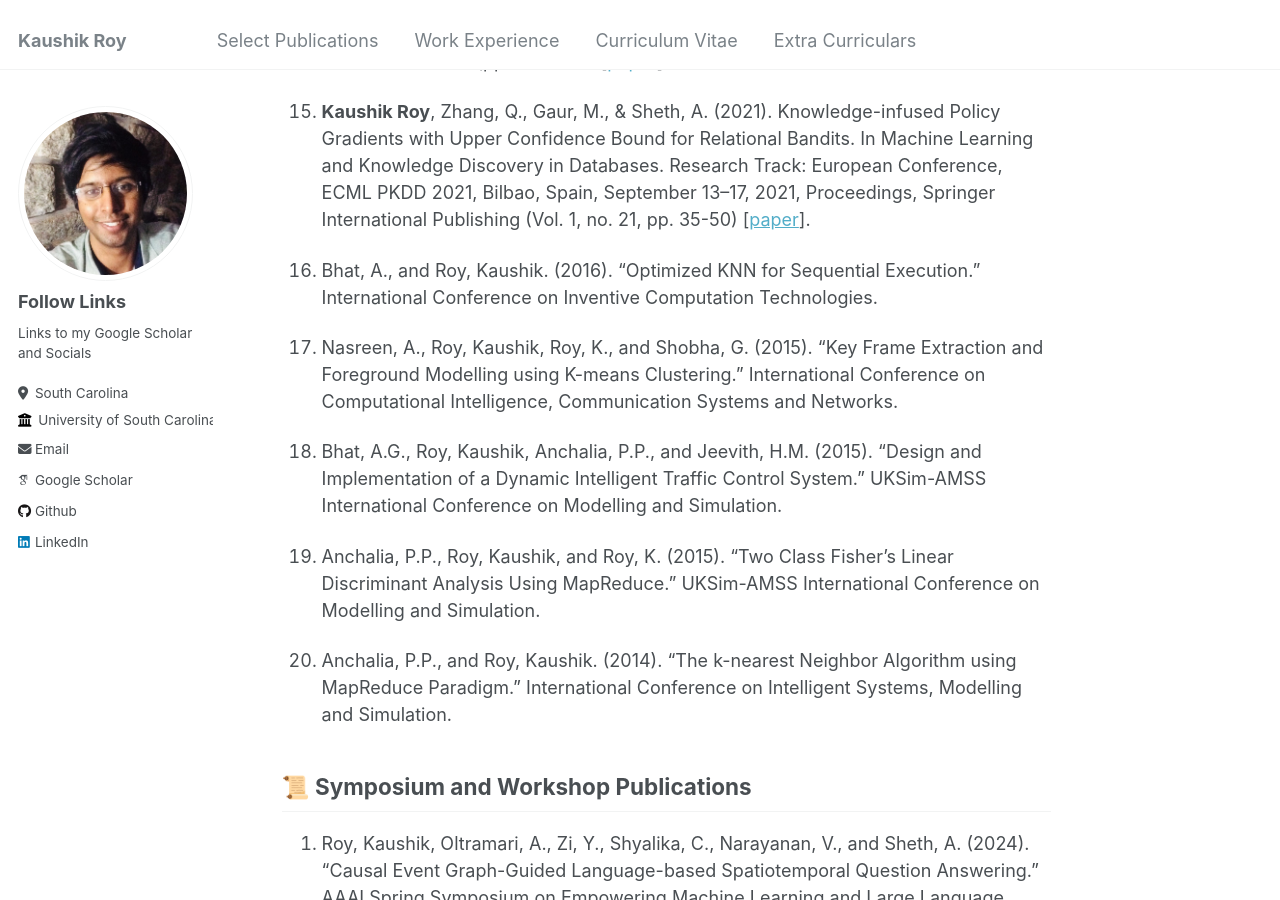
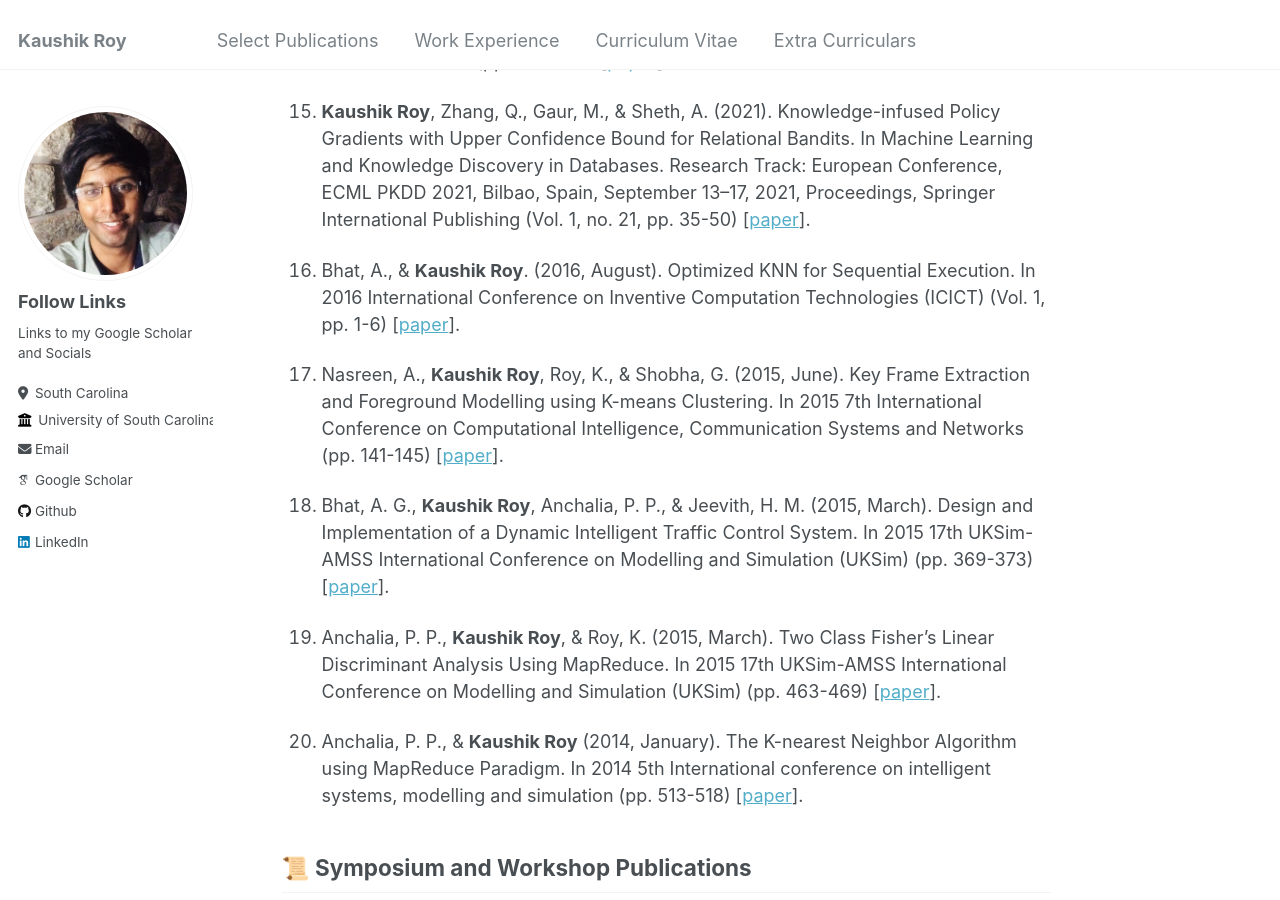
Before and after one commit to kauroy1994/home, a Jekyll site: the page built from _pages/markdown.md, in a window 1280 px wide and 900 px high, scrolled down 2103 px. Built offline with Jekyll 4.4.1, drawn with Linux system fonts in a browser that asks for light colours; some web fonts are replaced.

Commit message:
Update markdown.md

```diff
--- a/_pages/markdown.md
+++ b/_pages/markdown.md
@@ -47,15 +47,15 @@ author_profile: true
 
 15. **Kaushik Roy**, Zhang, Q., Gaur, M., & Sheth, A. (2021). Knowledge-infused Policy Gradients with Upper Confidence Bound for Relational Bandits. In Machine Learning and Knowledge Discovery in Databases. Research Track: European Conference, ECML PKDD 2021, Bilbao, Spain, September 13–17, 2021, Proceedings, Springer International Publishing (Vol. 1, no. 21, pp. 35-50) [[paper](https://arxiv.org/pdf/2106.13895)].
 
-16. Bhat, A., and Roy, Kaushik. (2016). "Optimized KNN for Sequential Execution." International Conference on Inventive Computation Technologies.
+16. Bhat, A., & **Kaushik Roy**. (2016, August). Optimized KNN for Sequential Execution. In 2016 International Conference on Inventive Computation Technologies (ICICT) (Vol. 1, pp. 1-6) [[paper](https://ieeexplore.ieee.org/iel7/7811903/7823173/07823178.pdf?casa_token=4nQpFXn8kj4AAAAA:4KzvN1J-2OqcFmPP02mz8zBbKzLJOopxOWU5MvTwend0CPvB5crLsJMj3ZPZVHMzIqtvYYFt)].
 
-17. Nasreen, A., Roy, Kaushik, Roy, K., and Shobha, G. (2015). "Key Frame Extraction and Foreground Modelling using K-means Clustering." International Conference on Computational Intelligence, Communication Systems and Networks.
+17. Nasreen, A., **Kaushik Roy**, Roy, K., & Shobha, G. (2015, June). Key Frame Extraction and Foreground Modelling using K-means Clustering. In 2015 7th International Conference on Computational Intelligence, Communication Systems and Networks (pp. 141-145) [[paper](https://www.researchgate.net/profile/Azra-Nasreen/publication/308734509_Key_Frame_Extraction_and_Foreground_Modelling_Using_K-Means_Clustering/links/5ecd0b0592851c313aeab85d/Key-Frame-Extraction-and-Foreground-Modelling-Using-K-Means-Clustering.pdf)].
 
-18. Bhat, A.G., Roy, Kaushik, Anchalia, P.P., and Jeevith, H.M. (2015). "Design and Implementation of a Dynamic Intelligent Traffic Control System." UKSim-AMSS International Conference on Modelling and Simulation.
+18. Bhat, A. G., **Kaushik Roy**, Anchalia, P. P., & Jeevith, H. M. (2015, March). Design and Implementation of a Dynamic Intelligent Traffic Control System. In 2015 17th UKSim-AMSS International Conference on Modelling and Simulation (UKSim) (pp. 369-373) [[paper](https://uksim.info/uksim2015/data/8713a369.pdf)].
 
-19. Anchalia, P.P., Roy, Kaushik, and Roy, K. (2015). "Two Class Fisher's Linear Discriminant Analysis Using MapReduce." UKSim-AMSS International Conference on Modelling and Simulation.
+19. Anchalia, P. P., **Kaushik Roy**, & Roy, K. (2015, March). Two Class Fisher's Linear Discriminant Analysis Using MapReduce. In 2015 17th UKSim-AMSS International Conference on Modelling and Simulation (UKSim) (pp. 463-469) [[paper](https://uksim.info/uksim2015/data/8713a463.pdf)].
 
-20. Anchalia, P.P., and Roy, Kaushik. (2014). "The k-nearest Neighbor Algorithm using MapReduce Paradigm." International Conference on Intelligent Systems, Modelling and Simulation.
+20. Anchalia, P. P., & **Kaushik Roy** (2014, January). The K-nearest Neighbor Algorithm using MapReduce Paradigm. In 2014 5th International conference on intelligent systems, modelling and simulation (pp. 513-518) [[paper](https://ieeexplore.ieee.org/iel7/7279052/7280856/07280963.pdf?casa_token=3VPNSpjwnn0AAAAA:I8MrmSyx_dLv48JHRQaI3jSU4y9BjexWnHkWIBg_esmdN8EqW99TWrvLqla3Q_3Vs0uu0VbZ)].
 
 ## 📜 Symposium and Workshop Publications
 
```
